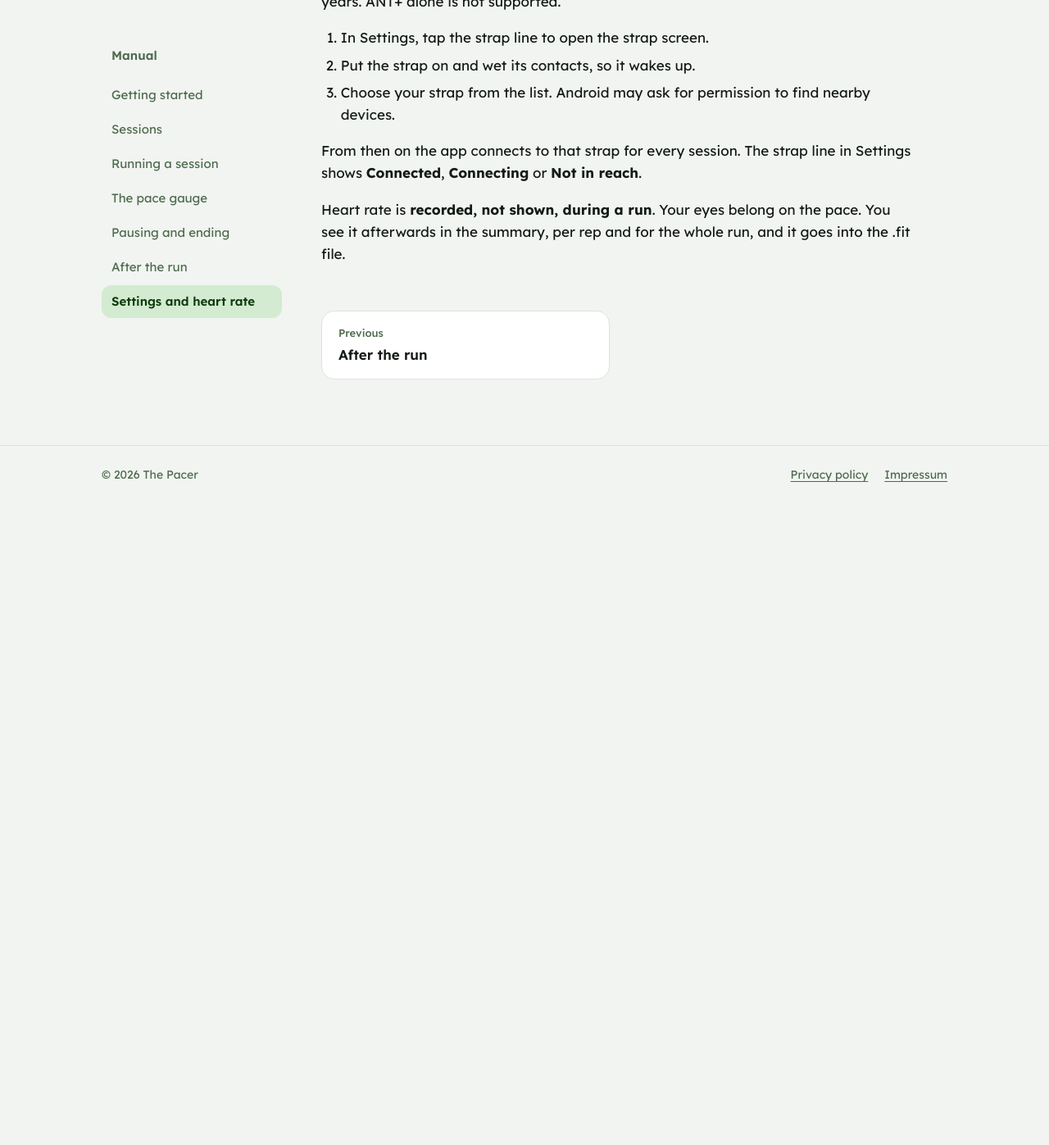
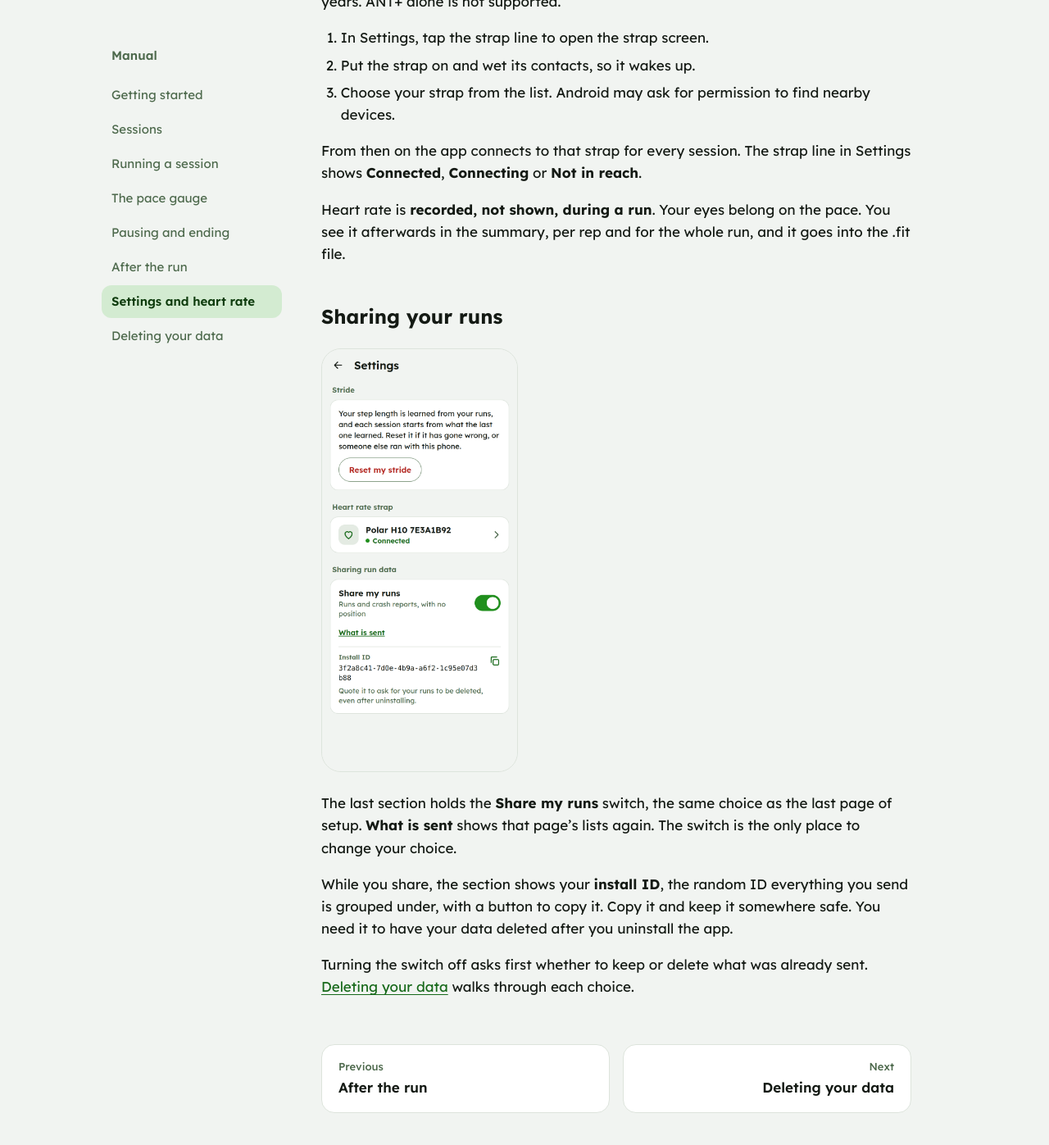
Before and after one commit to joergdietrich/ThePacer-Web, a Jekyll site: the page built from manual/settings.md, in a window 1280 px wide and 1400 px high, scrolled down 1810 px. Shown: the top 1397 px of the window at 82% size. Built offline with Jekyll 4.4.1, drawn with Linux system fonts in a browser that asks for light colours; before the commit the page ends 2440 px from its top, so only the background shows below that.

Commit message:
Describe deleting your data and sharing your runs in the manual
Co-Authored-By: Claude Opus 5.5 <noreply@anthropic.com>

```diff
--- a/_config.yml
+++ b/_config.yml
@@ -26,6 +26,8 @@ manual:
     url: /manual/after-the-run/
   - title: Settings and heart rate
     url: /manual/settings/
+  - title: Deleting your data
+    url: /manual/deleting-your-data/
 
 exclude:
   - README.md
--- a/manual/settings.md
+++ b/manual/settings.md
@@ -37,3 +37,15 @@ The Pacer records heart rate from a Bluetooth chest strap. Any strap that sends
 From then on the app connects to that strap for every session. The strap line in Settings shows **Connected**, **Connecting** or **Not in reach**.
 
 Heart rate is **recorded, not shown, during a run**. Your eyes belong on the pace. You see it afterwards in the summary, per rep and for the whole run, and it goes into the .fit file.
+
+## Sharing your runs
+
+<figure>
+  <img src="{{ '/assets/img/screens/59-settings-sharing.png' | relative_url }}" width="390" height="844" alt="Settings with Share my runs switched on and the install ID shown below it.">
+</figure>
+
+The last section holds the **Share my runs** switch, the same choice as the last page of setup. **What is sent** shows that page's lists again. The switch is the only place to change your choice.
+
+While you share, the section shows your **install ID**, the random ID everything you send is grouped under, with a button to copy it. Copy it and keep it somewhere safe. You need it to have your data deleted after you uninstall the app.
+
+Turning the switch off asks first whether to keep or delete what was already sent. [Deleting your data]({{ '/manual/deleting-your-data/' | relative_url }}) walks through each choice.
```
Also changed, not shown: manual/deleting-your-data.md (added, +41 -0 lines), manual/getting-started.md (+5 -1 lines), manual/index.md (+2 -1 lines), privacy.md (+2 -2 lines), assets/img/screens/52-setup-sharing.png (added), assets/img/screens/59-settings-sharing.png (added), assets/img/screens/60-settings-sharing-off.png (added), assets/img/screens/61-settings-sharing-kept.png (added), assets/img/screens/63-settings-sharing-pending.png (added).
